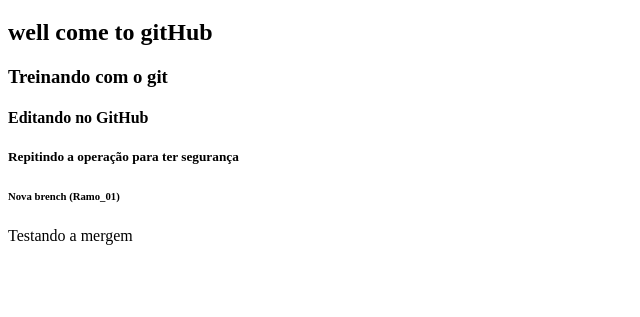
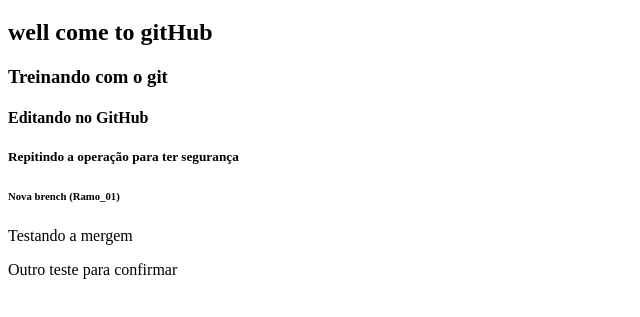
Before and after one commit to RenatoOsmar/test-github, a plain HTML site: page index.html in a window 1280 px wide. Shown: the part 61-378 px from the top of the page, without its empty margins (0-640 px from the left). Drawn offline with Linux system fonts and the light colour scheme.

Commit message:
criando um paragrafo

```diff
--- a/index.html
+++ b/index.html
@@ -14,6 +14,7 @@
     <h5>Repitindo a operação para ter segurança</h5>
     <h6>Nova brench (Ramo_01)</h6>
     <p>Testando a mergem</p>
+    <p>Outro teste para confirmar</p>
 
 
 </body>
```
